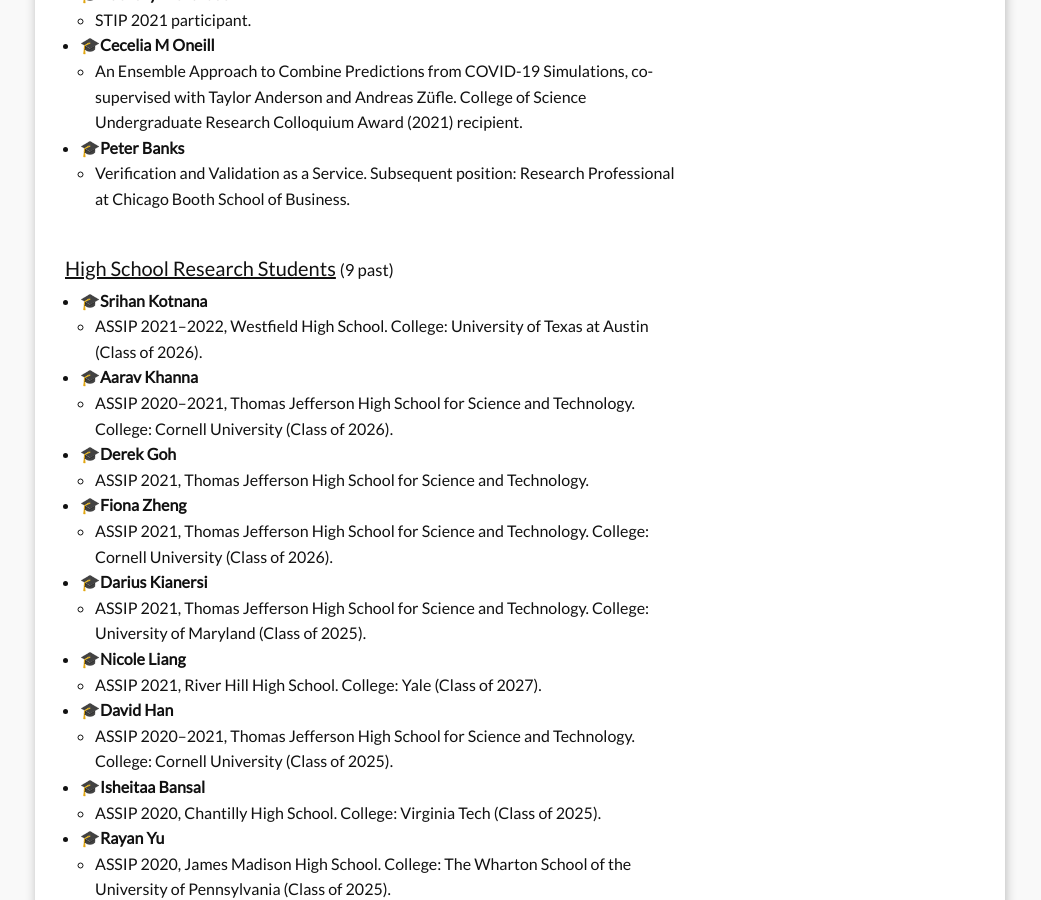
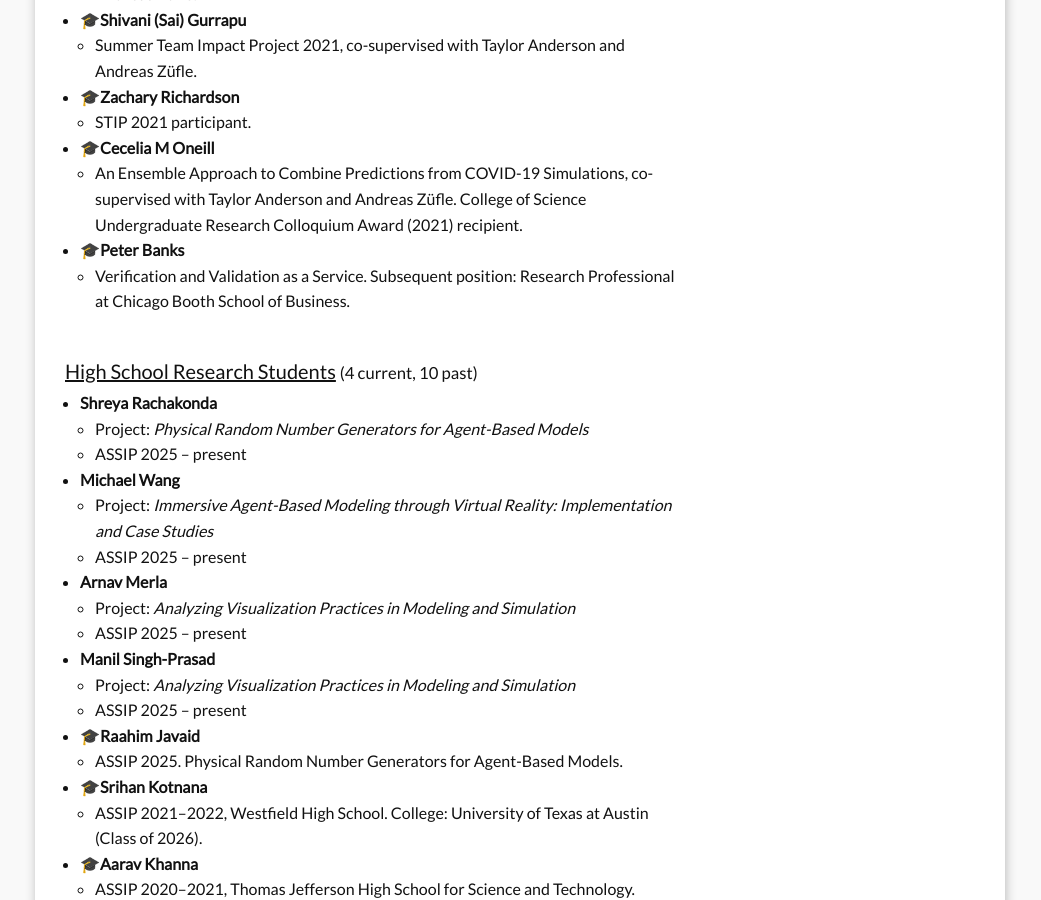
Before and after one commit to hamdikavak/hamdikavak.github.io, a Jekyll site: the page built from j_students.md, in a window 1280 px wide and 900 px high, scrolled down 5616 px. Shown: the whole window, without its empty margins (120-1161 px from the left). Built offline with Jekyll 4.4.1, drawn with Linux system fonts in a browser that asks for light colours; nearby versions of some CDN libraries; some of the changed text lies outside the part shown.

Commit message:
Add current undergrad and high school researchers
- Add "current" lists (mirroring the PhD sections' pattern) for
  undergrad and high_school in _data/students.yml
- Undergrad: Ezgi Pinar (Shenandoah University)
- High school: Shreya Rachakonda, Michael Wang, Arnav Merla,
  Manil Singh-Prasad (all ASSIP 2025, continuing 2026)
- Move Raahim Javaid (ASSIP 2025, not continuing) to alumni
- Update j_students.md to render current + past counts and lists
  for both sections

```diff
--- a/_data/students.yml
+++ b/_data/students.yml
@@ -156,6 +156,11 @@
       project: "Elements of Urban Development in New York City: A venue-based quantitative analysis of New York Boroughs"
 
 undergrad:
+  current:
+    - name: "Ezgi Pinar"
+      school: "Shenandoah University"
+      program: "ASSIP 2025 – present"
+      project: "Immersive Agent-Based Modeling through Virtual Reality: Implementation and Case Studies"
   alumni:
     - name: "Steven Tai"
       note: "Studying COVID-19 Spread Through Spatiotemporal Mapping and Phylogenetic Techniques. Undergraduate Research Scholars Program (Summer 2022) recipient."
@@ -189,7 +194,22 @@
       note: "Verification and Validation as a Service. Subsequent position: Research Professional at Chicago Booth School of Business."
 
 high_school:
+  current:
+    - name: "Shreya Rachakonda"
+      program: "ASSIP 2025 – present"
+      project: "Physical Random Number Generators for Agent-Based Models"
+    - name: "Michael Wang"
+      program: "ASSIP 2025 – present"
+      project: "Immersive Agent-Based Modeling through Virtual Reality: Implementation and Case Studies"
+    - name: "Arnav Merla"
+      program: "ASSIP 2025 – present"
+      project: "Analyzing Visualization Practices in Modeling and Simulation"
+    - name: "Manil Singh-Prasad"
+      program: "ASSIP 2025 – present"
+      project: "Analyzing Visualization Practices in Modeling and Simulation"
   alumni:
+    - name: "Raahim Javaid"
+      note: "ASSIP 2025. Physical Random Number Generators for Agent-Based Models."
     - name: "Srihan Kotnana"
       note: "ASSIP 2021–2022, Westfield High School. College: University of Texas at Austin (Class of 2026)."
     - name: "Aarav Khanna"
--- a/j_students.md
+++ b/j_students.md
@@ -105,7 +105,12 @@
 <br/>
 <a name="lst-ug"/>
 
-#### <u>Undergraduate Research Students</u> <small>({{ site.data.students.undergrad.alumni.size }} past)</small>
+#### <u>Undergraduate Research Students</u> <small>({{ site.data.students.undergrad.current.size | default: 0 }} current, {{ site.data.students.undergrad.alumni.size }} past)</small>
+{% for s in site.data.students.undergrad.current %}
+* **{{ s.name }}** - {{ s.school }}
+    * Project: *{{ s.project }}*
+    * {{ s.program }}
+{% endfor %}
 {% for s in site.data.students.undergrad.alumni %}
 * 🎓**{{ s.name }}**
     * {{ s.note }}
@@ -114,7 +119,12 @@
 <br/>
 <a name="lst-hs"/>
 
-#### <u>High School Research Students</u> <small>({{ site.data.students.high_school.alumni.size }} past)</small>
+#### <u>High School Research Students</u> <small>({{ site.data.students.high_school.current.size | default: 0 }} current, {{ site.data.students.high_school.alumni.size }} past)</small>
+{% for s in site.data.students.high_school.current %}
+* **{{ s.name }}**
+  * Project: *{{ s.project }}*
+  * {{ s.program }}
+{% endfor %}
 {% for s in site.data.students.high_school.alumni %}
 * 🎓**{{ s.name }}**
   * {{ s.note }}
```
